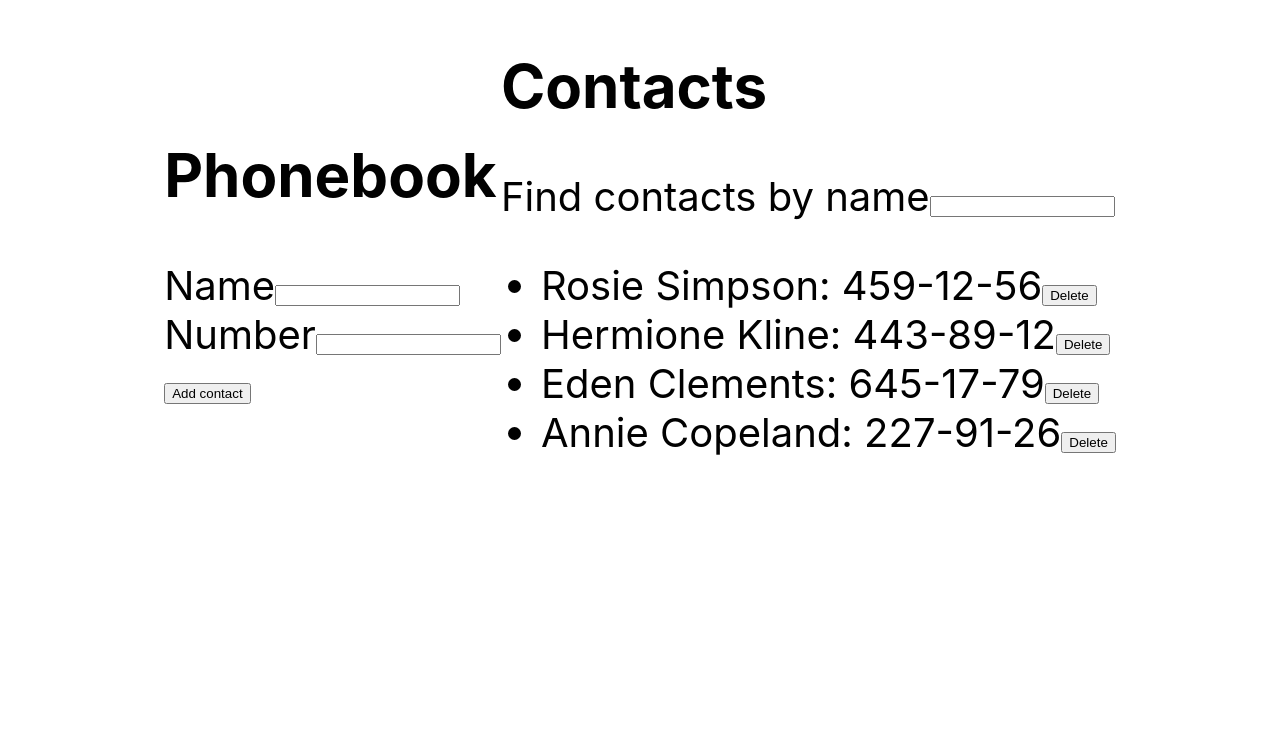
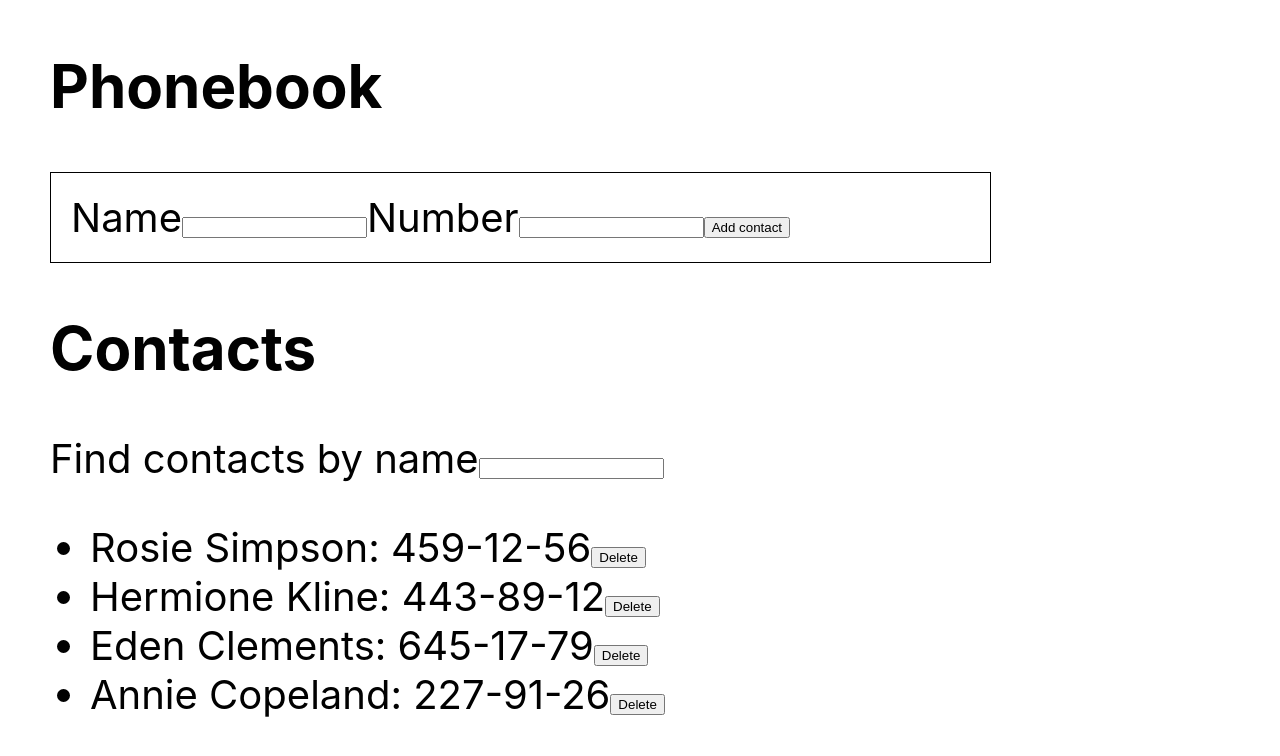
Before and after one commit to YuriiLeo/Test-Phonebook, a React (Create React App) app: page / in a window 1280 px wide. Shown: the top 756 px of the page. Built offline with nearby package versions, Linux system fonts and the light colour scheme.

Commit message:
add changes

```diff
--- a/src/components/App/App.jsx
+++ b/src/components/App/App.jsx
@@ -5,7 +5,7 @@ import ContactList from 'components/ContactList/ContactList';
 import Filter from 'components/Filter/Filter';
 import Section from "components/Section/Section";
 import { nanoid } from 'nanoid';
-import PropTypes from 'prop-types';
+import Notification from "components/Notification/Notification";
 
 export default class App extends Component {
 
@@ -83,10 +83,11 @@ export default class App extends Component {
                 <Section title="Phonebook">
                   <ContactForm  onSubmit={addContact}/>
                 </Section>
-                <Section title="Contacts">
-                  <Filter onChange={handleChange} filter={filter} />
-                  <ContactList items={contacts} removeContact={removeContact} />
-                </Section>
+                <Section title="Contacts">{contacts.length === 0 ?
+                  <Notification message="There is no contacts"></Notification> :
+                  <Filter onChange={handleChange} filter={filter} />}
+                  <ContactList items={contacts} removeContact={removeContact}/>
+              </Section>
             </Container>
   )}
 }
--- a/src/components/App/App.styled.jsx
+++ b/src/components/App/App.styled.jsx
@@ -4,7 +4,9 @@ export const Container = styled.div`
     /* height: 100vh; */
     display: flex;
     justify-content: center;
-    align-items: center;
+    align-items: flex-start;
+    flex-direction: column;
     font-size: 40px;
     color: #010101;
+    margin-left: 50px;
 `;
--- a/src/components/ContactForm/ContactForm.jsx
+++ b/src/components/ContactForm/ContactForm.jsx
@@ -1,6 +1,7 @@
 import React, { Component } from 'react'
 import { nanoid } from 'nanoid';
 import PropTypes from 'prop-types';
+import { Form } from './ContactForm.styled';
 
 
 export default class ContactForm extends Component {
@@ -33,8 +34,8 @@ export default class ContactForm extends Component {
     render() {
       const { nameId, numberId, handleSubmit, handleChange } = this;
       return (
-                <form onSubmit={handleSubmit}>
-         <div>
+                <Form onSubmit={handleSubmit}>
+
                     <label htmlFor={nameId}>Name</label>
                     <input
                      id={nameId}
@@ -46,8 +47,8 @@ export default class ContactForm extends Component {
                      value={this.state.name}
                      onChange={handleChange}
                    />
-         </div>
-         <div>
+
+
                     <label htmlFor={numberId}>Number</label>
                     <input
                      id={numberId}
@@ -59,9 +60,9 @@ export default class ContactForm extends Component {
                      value={this.state.number}
                      onChange={handleChange}
                   />
-         </div>
+
              <button type="sybmit">Add contact</button>
-            </form>
+            </Form>
     )
   }
 }
--- a/src/components/ContactForm/ContactForm.styled.jsx
+++ b/src/components/ContactForm/ContactForm.styled.jsx
@@ -0,0 +1,7 @@
+import styled from 'styled-components';
+
+export const Form = styled.form`
+  border  : 1px solid #000 ;
+  padding: 20px 200px 20px 20px;
+  display: inline-block;
+`;
--- /dev/null
+++ b/src/components/Notification/Notification.jsx
@@ -0,0 +1,13 @@
+import React from 'react';
+import PropTypes from 'prop-types';
+
+export default function Notification({message}) {
+  return (
+      <div>{message}</div>
+  )
+}
+
+
+Notification.protoType = {
+    "message": PropTypes.string.isRequired,
+};
```
Also changed, not shown: src/components/Notification/Notification.styled.jsx (added).
